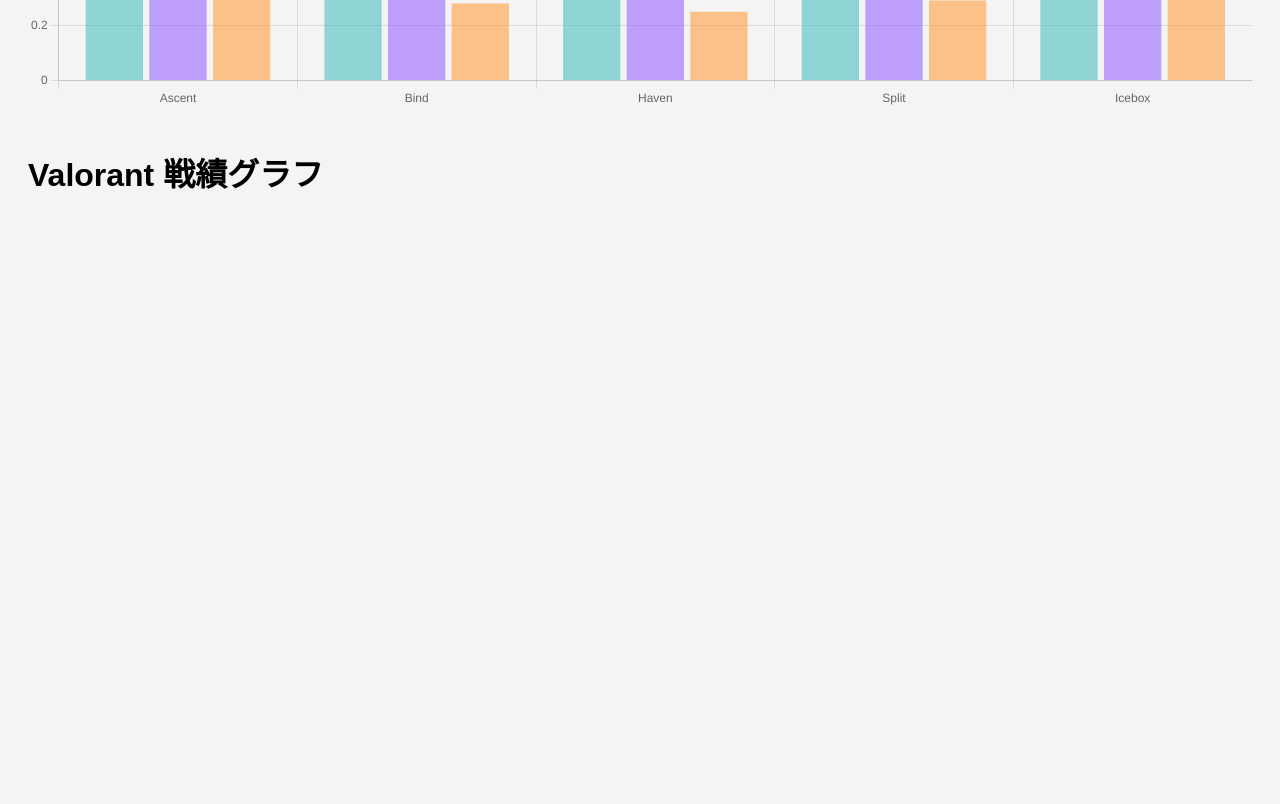
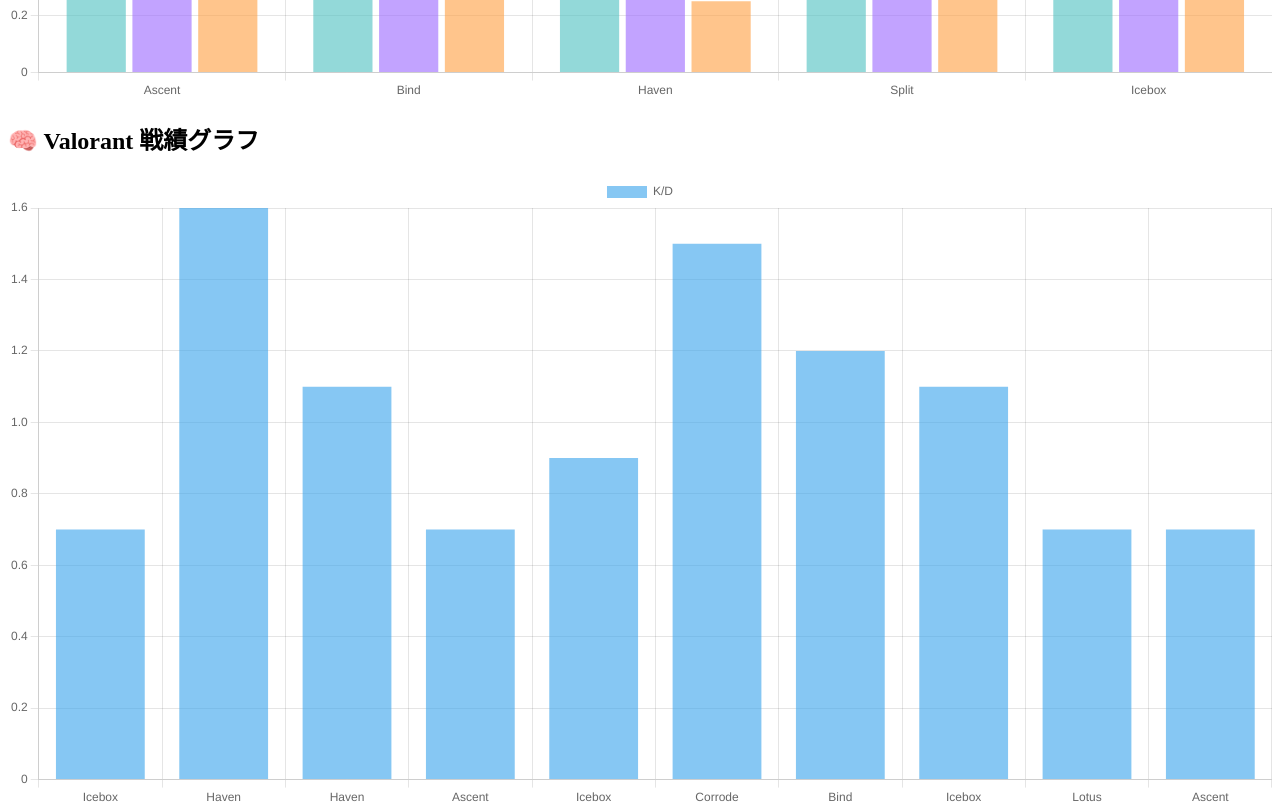
Before and after one commit to N4N4KO/valorant-stats-graph, a plain HTML site: page index.html in a window 1280 px wide. Shown: the part 620-1424 px from the top of the page. Before the commit the page ends 1058 px from the top, so only its background shows below. Drawn offline with nearby package versions, Linux system fonts and the light colour scheme.

Commit message:
Update index.html

```diff
--- a/index.html
+++ b/index.html
@@ -49,76 +49,62 @@
 
     new Chart(ctx, config);
   </script>
-  <!DOCTYPE html>
-<html lang="ja">
-<head>
-  <meta charset="UTF-8" />
-  <meta name="viewport" content="width=device-width, initial-scale=1.0" />
-  <title>Valorant 戦績グラフ</title>
+</body>
+  <h2>🧠 Valorant 戦績グラフ</h2>
+<canvas id="kdChart" width="400" height="200"></canvas>
+<canvas id="hsChart" width="400" height="200"></canvas>
+
 <script src="https://cdn.jsdelivr.net/npm/chart.js"></script>
-  <style>
-    body { font-family: sans-serif; padding: 20px; background: #f4f4f4; }
-    canvas { max-width: 100%; margin-bottom: 40px; }
-  </style>
-</head>
-<body>
-  <h1>Valorant 戦績グラフ</h1>
-  <canvas id="kdChart"></canvas>
-  <canvas id="hsChart"></canvas>
-
 <script>
-    const data = [
-      { date: "2024-07-20", map: "Icebox", agent: "Sova", score: "6:13", kd: 0.7, hs: 20, result: "Lose" },
-      { date: "2024-07-20", map: "Haven", agent: "Cypher", score: "14:12", kd: 1.6, hs: 28, result: "Win" },
-      { date: "2024-07-20", map: "Haven", agent: "Sova", score: "8:13", kd: 1.1, hs: 22, result: "Lose" },
-      { date: "2024-07-19", map: "Ascent", agent: "Sova", score: "11:13", kd: 0.7, hs: 16, result: "Lose" },
-      { date: "2024-07-19", map: "Icebox", agent: "Killjoy", score: "3:13", kd: 0.9, hs: 21, result: "Lose" },
-      { date: "2024-07-19", map: "Corrode", agent: "Gekko", score: "13:10", kd: 1.5, hs: 26, result: "Win" },
-      { date: "2024-07-19", map: "Bind", agent: "Skye", score: "14:12", kd: 1.2, hs: 18, result: "Win" },
-      { date: "2024-07-18", map: "Icebox", agent: "Sova", score: "9:13", kd: 1.1, hs: 19, result: "Lose" },
-      { date: "2024-07-18", map: "Lotus", agent: "Omen", score: "12:14", kd: 0.7, hs: 24, result: "Lose" },
-      { date: "2024-07-18", map: "Ascent", agent: "Sova", score: "9:13", kd: 0.7, hs: 32, result: "Lose" }
+  const matchData = [
+    { map: "Icebox", kd: 0.7, hs: 20 },
+    { map: "Haven", kd: 1.6, hs: 28 },
+    { map: "Haven", kd: 1.1, hs: 22 },
+    { map: "Ascent", kd: 0.7, hs: 16 },
+    { map: "Icebox", kd: 0.9, hs: 21 },
+    { map: "Corrode", kd: 1.5, hs: 26 },
+    { map: "Bind", kd: 1.2, hs: 18 },
+    { map: "Icebox", kd: 1.1, hs: 19 },
+    { map: "Lotus", kd: 0.7, hs: 24 },
+    { map: "Ascent", kd: 0.7, hs: 32 }
   ];
 
-    const labels = data.map((match, i) => `${match.date} ${match.map}`);
-    const kdData = data.map(match => match.kd);
-    const hsData = data.map(match => match.hs);
-
-    const colors = data.map(match => match.result === "Win" ? "rgba(75, 192, 192, 0.7)" : "rgba(255, 99, 132, 0.7)");
+  const maps = matchData.map(m => m.map);
+  const kdData = matchData.map(m => m.kd);
+  const hsData = matchData.map(m => m.hs);
 
   new Chart(document.getElementById("kdChart"), {
-      type: "bar",
+    type: 'bar',
     data: {
-        labels,
+      labels: maps,
       datasets: [{
-          label: "K/D",
+        label: 'K/D',
         data: kdData,
-          backgroundColor: colors
+        backgroundColor: 'rgba(54, 162, 235, 0.6)'
       }]
     },
     options: {
-        responsive: true,
-        scales: { y: { beginAtZero: true } },
-        plugins: { legend: { display: false }, title: { display: true, text: "K/D（勝敗別カラー）" } }
+      scales: {
+        y: { beginAtZero: true }
+      }
     }
   });
 
   new Chart(document.getElementById("hsChart"), {
-      type: "bar",
+    type: 'bar',
     data: {
-        labels,
+      labels: maps,
       datasets: [{
-          label: "HS%",
+        label: 'HS%',
         data: hsData,
-          backgroundColor: colors
+        backgroundColor: 'rgba(255, 99, 132, 0.6)'
       }]
     },
     options: {
-        responsive: true,
-        scales: { y: { beginAtZero: true, max: 50 } },
-        plugins: { legend: { display: false }, title: { display: true, text: "HS%（勝敗別カラー）" } }
+      scales: {
+        y: { beginAtZero: true }
+      }
     }
   });
 </script>
-</body>
 </html>
```
Lines whose indentation alone changed are shown as unchanged.
